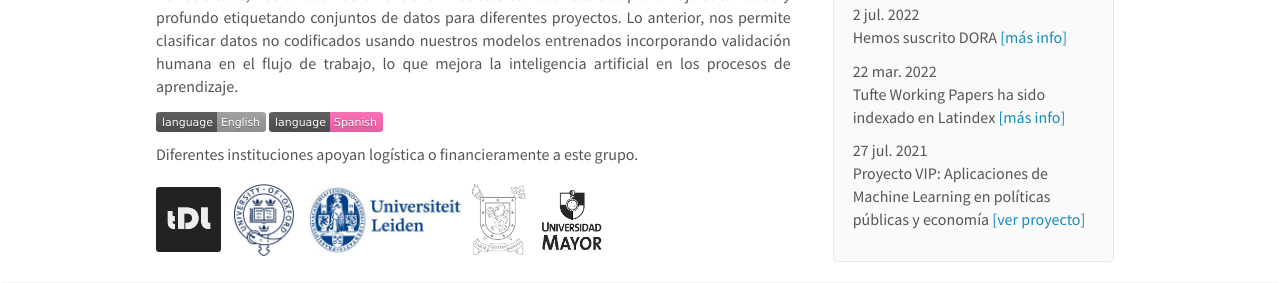
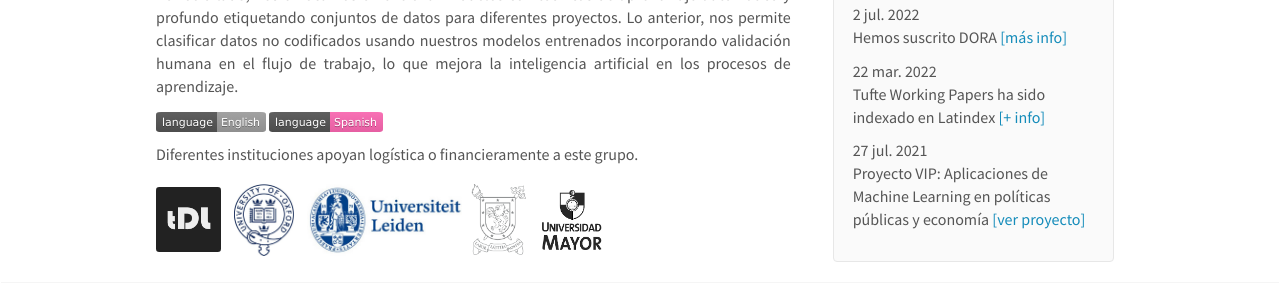
Before and after one commit to training-datalab/old-training-datalab.com, a Jekyll site: the page built from _pages/about_spanish.md, in a window 1280 px wide. Shown: the part 267-550 px from the top of the page. Built offline with Jekyll 4.4.1, drawn with Linux system fonts in a browser that asks for light colours; nearby versions of some CDN libraries.

Commit message:
Update news_spanish.yml

```diff
--- a/_data/news_spanish.yml
+++ b/_data/news_spanish.yml
@@ -12,7 +12,7 @@
 
 - date: 22 mar. 2022
   headline: "Tufte Working Papers ha sido indexado en Latindex"
-  newslink: <a href="/tufte-working-papers-spanish/">[más info]</a>
+  newslink: <a href="https://www.latindex.org/latindex/ficha/27178" target="_blank">[+ info]</a>
 
 - date: 27 jul. 2021
   headline: "Proyecto VIP: Aplicaciones de Machine Learning en políticas públicas y economía"
```
